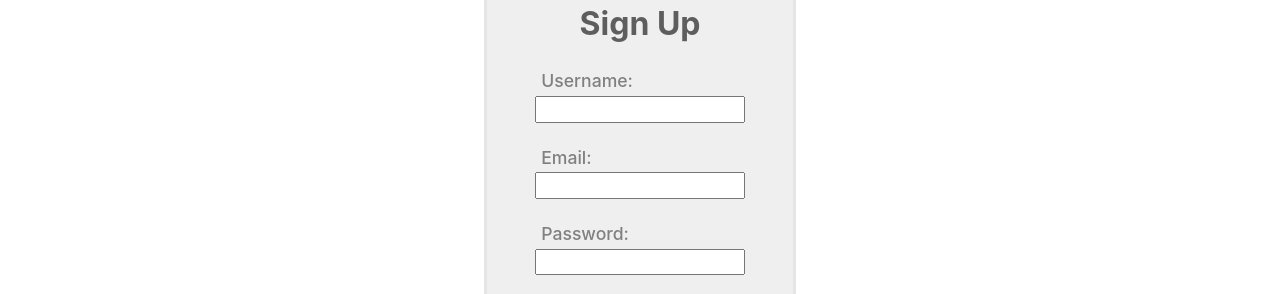
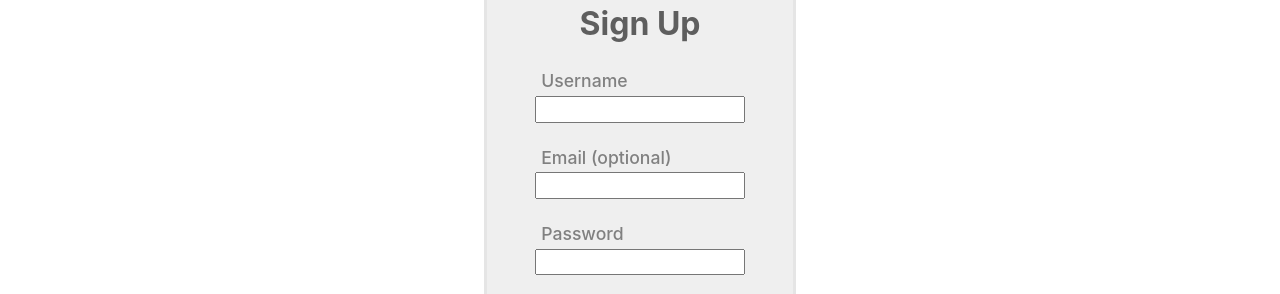
Before and after one commit to EvanPavley/arcus-frontend, a React (Create React App) app: page /Signup in a window 1280 px wide. Shown: the part 187-481 px from the top of the page. Built offline with nearby package versions, Linux system fonts and the light colour scheme; no server answers.

Commit message:
auth part 1

```diff
--- a/src/components/js/Login.js
+++ b/src/components/js/Login.js
@@ -45,7 +45,7 @@ const Login = (props) => {
           <div className='button-holder'>
             <p className='title'>Login</p>
           </div>
-          <label>Username:</label>
+          <label>Username</label>
           <br/>
           <input
             name='username'
@@ -53,7 +53,7 @@ const Login = (props) => {
             value={props.username}
           />
           <br/>
-          <label>Password:</label>
+          <label>Password</label>
           <br/>
           <input
             name='password'
--- a/src/components/js/Signup.js
+++ b/src/components/js/Signup.js
@@ -19,6 +19,8 @@ const Signup = (props) => {
     e.preventDefault();
     if (checkExistingUser(props.username)) {
       alert("You've already signed up, Please login.")
+    }else if (props.password === "" || " ") {
+      alert("Please enter a password")
     }else{
       fetch('http://localhost:3000/api/v1/users/', {
         method: "POST",
@@ -54,7 +56,7 @@ const Signup = (props) => {
           <p className='title'>Sign Up</p>
         </div>
         <form className="login-form" onSubmit={handleSubmit}>
-          <label>Username:</label>
+          <label>Username</label>
           <br/>
           <input
             name='username'
@@ -62,7 +64,7 @@ const Signup = (props) => {
             value={props.username}
           />
           <br/>
-          <label>Email:</label>
+          <label>Email (optional)</label>
           <br/>
           <input
             name='email'
@@ -70,7 +72,7 @@ const Signup = (props) => {
             value={props.email}
           />
           <br/>
-          <label>Password:</label>
+          <label>Password</label>
           <br/>
           <input
             name='password'
```
